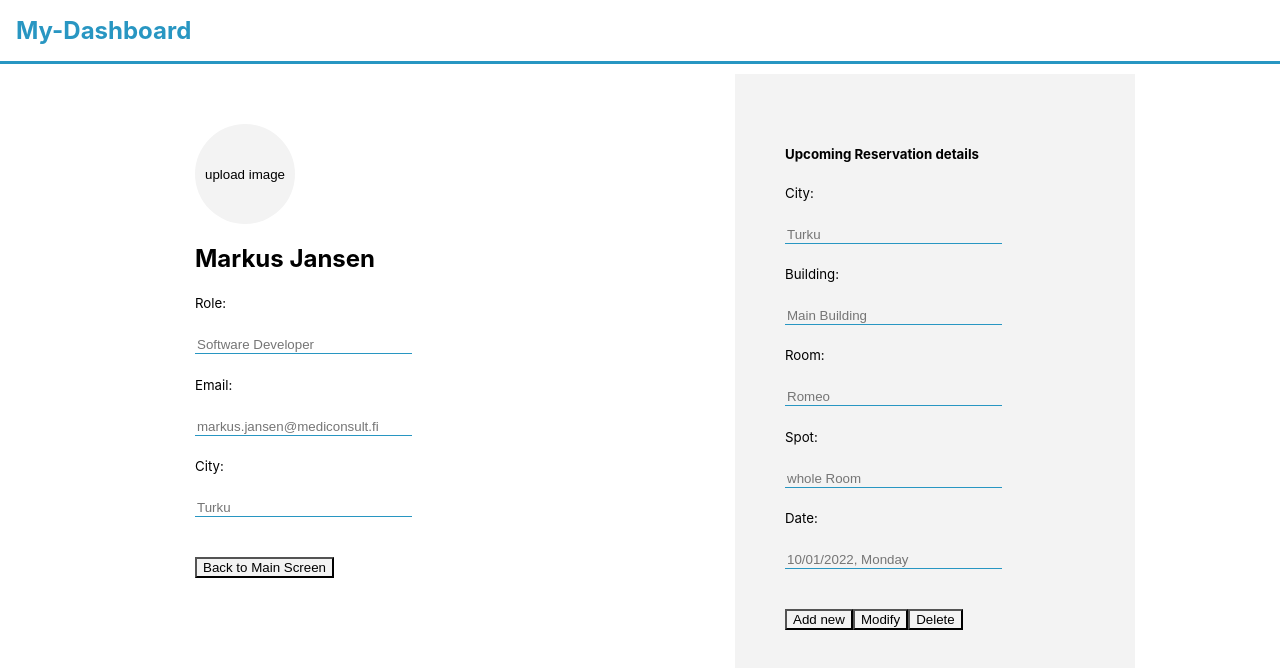
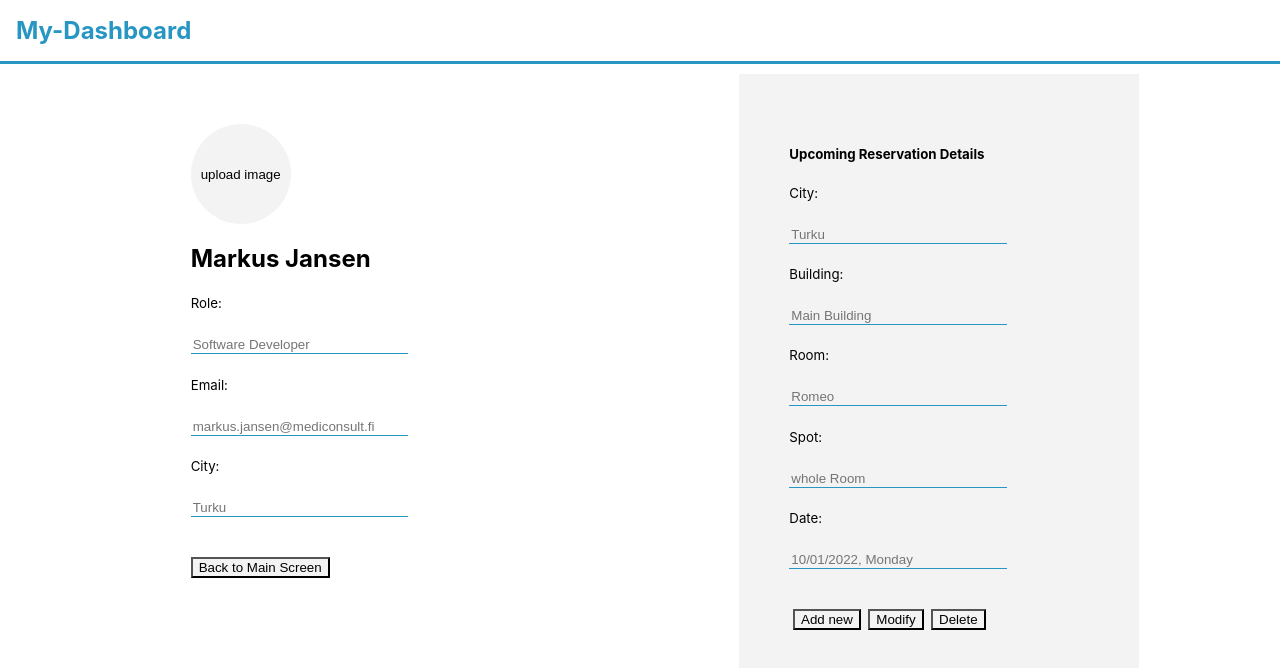
Before and after one commit to NGPetrovich/my-dashboard, a React (Create React App) app: page / in a window 1280 px wide. Shown: the top 668 px of the page. Built offline with nearby package versions, Linux system fonts and the light colour scheme.

Commit message:
added container for buttons

```diff
--- a/src/components/RightProfile.js
+++ b/src/components/RightProfile.js
@@ -2,28 +2,16 @@ import React from 'react';
 import './css/dashboard.css'
 
 const RightProfile = props => {
-
-    const types = ['Add new', 'Modify', 'Delete'];
-
-    function ToggleGroup(){
-        return <div>
-            {types.map(type => (
-                <button className='button' onClick={clickMe}>
-                    {type}
-                </button>
-            ))}
-        </div>
-    }
 
     function clickMe() {
         alert("clickMe() function is working");
     }
 
     return (
-        <div className="flexbox-container">
+        <div>
             <div className="flexbox-item">
-                <div className='flexbox-item-1'>
-                    <h5>Upcoming Reservation details</h5>
+                <div>
+                    <h5>Upcoming Reservation Details</h5>
                 </div>
                 <div>
                     <h5 className='h5'>City:</h5>
@@ -60,7 +48,17 @@ const RightProfile = props => {
                         placeholder="10/01/2022, Monday"
                     />
                 </div>
-                <ToggleGroup />
+                <div className='flexbox-container-buttons'>
+                    <button className='button' onClick={clickMe}>
+                        Add new
+                    </button>
+                    <button className='button' onClick={clickMe}>
+                        Modify
+                    </button>
+                    <button className='button' onClick={clickMe}>
+                        Delete
+                    </button>
+                </div>
             </div>
         </div>
     );
--- a/src/components/css/dashboard.css
+++ b/src/components/css/dashboard.css
@@ -1,20 +1,3 @@
-.flexbox-container {
-  display: flex;
-}
-
-.flexbox-item {
-  width: 300px;
-  margin: 10px;
-  background-color: #f3f3f3;
-  padding: 50px 50px;
-}
-
-.flexbox-item-blank {
-  width: 200px;
-  margin: 10px;
-  padding: 50px 50px;
-}
-
 .h5 {
   font-weight: normal
 }
@@ -27,15 +10,21 @@
 
 /* Left Container */
 
+.flexbox-item-blank {
+  /* background-color: tomato; */
+  flex-shrink: 0;
+  min-width: 200px;
+  margin: 10px;
+  padding: 50px 50px;
+}
+
 .image-button {
   height: 100px;
   width: 100px;
   background-color: #f3f3f3;
   border-radius: 50%;
   border: #f3f3f3;
-  /* display: inline-block; */
   cursor: pointer;
-
 }
 
 .input {
@@ -48,6 +37,14 @@
 
 /* Right Container */
 
+.flexbox-item {
+  min-width: 300px;
+  flex-grow: 1;
+  margin: 10px;
+  background-color: #f3f3f3;
+  padding: 50px 50px;
+}
+
 .input-right {
   background-color: #f3f3f3;
   border-style: none;
@@ -55,6 +52,13 @@
   border-bottom-style: solid;
   border-width: 0.1em;
   width: 16em;
+}
+
+.flexbox-container-buttons {
+  display: flex;
+  width: 200px;
+  justify-content: space-around;
+  /* background-color: tomato; */
 }
 
 /* Header */
--- a/src/index.css
+++ b/src/index.css
@@ -14,5 +14,6 @@ code {
 
 .flexbox-container {
   display: flex;
+  flex-wrap: wrap;
   justify-content: space-around;
 }
```
